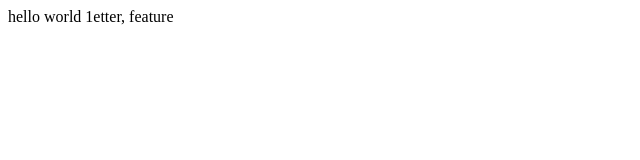
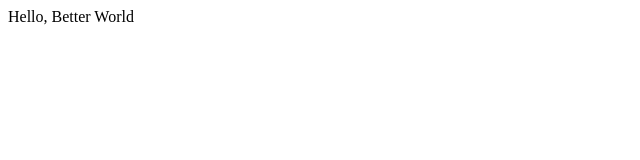
Before and after one commit to Tmoxic/the-first-repo, a plain HTML site: page index.html in a window 1280 px wide. Shown: the full height of the page, 0-640 px from the left. Drawn offline with Linux system fonts and the light colour scheme.

Commit message:
Apply suggestions from code review

```diff
--- a/index.html
+++ b/index.html
@@ -1,5 +1,5 @@
 <html>
     <body>
-        hello world 1etter, feature
+        Hello, Better World
     </body>
 </html>
```
